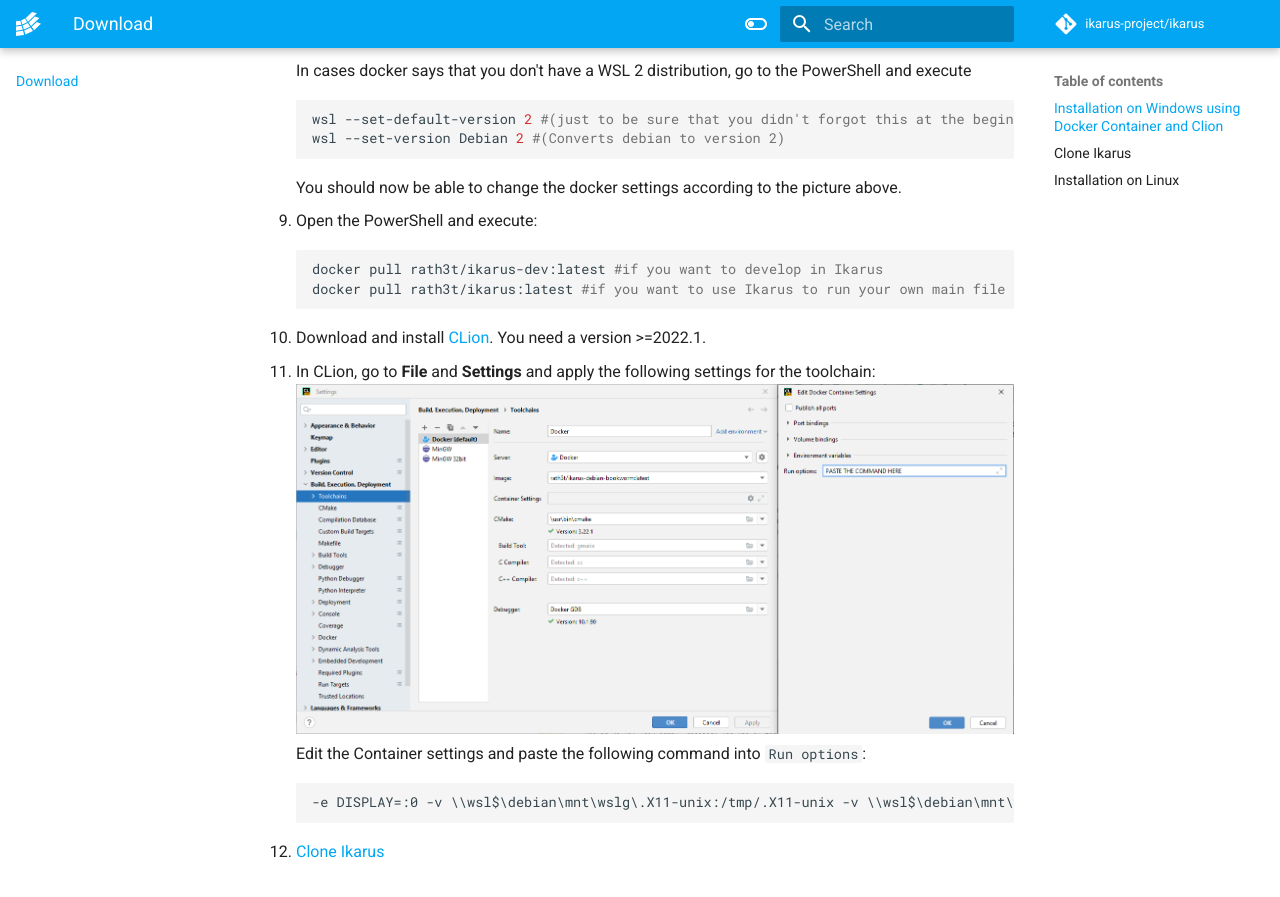
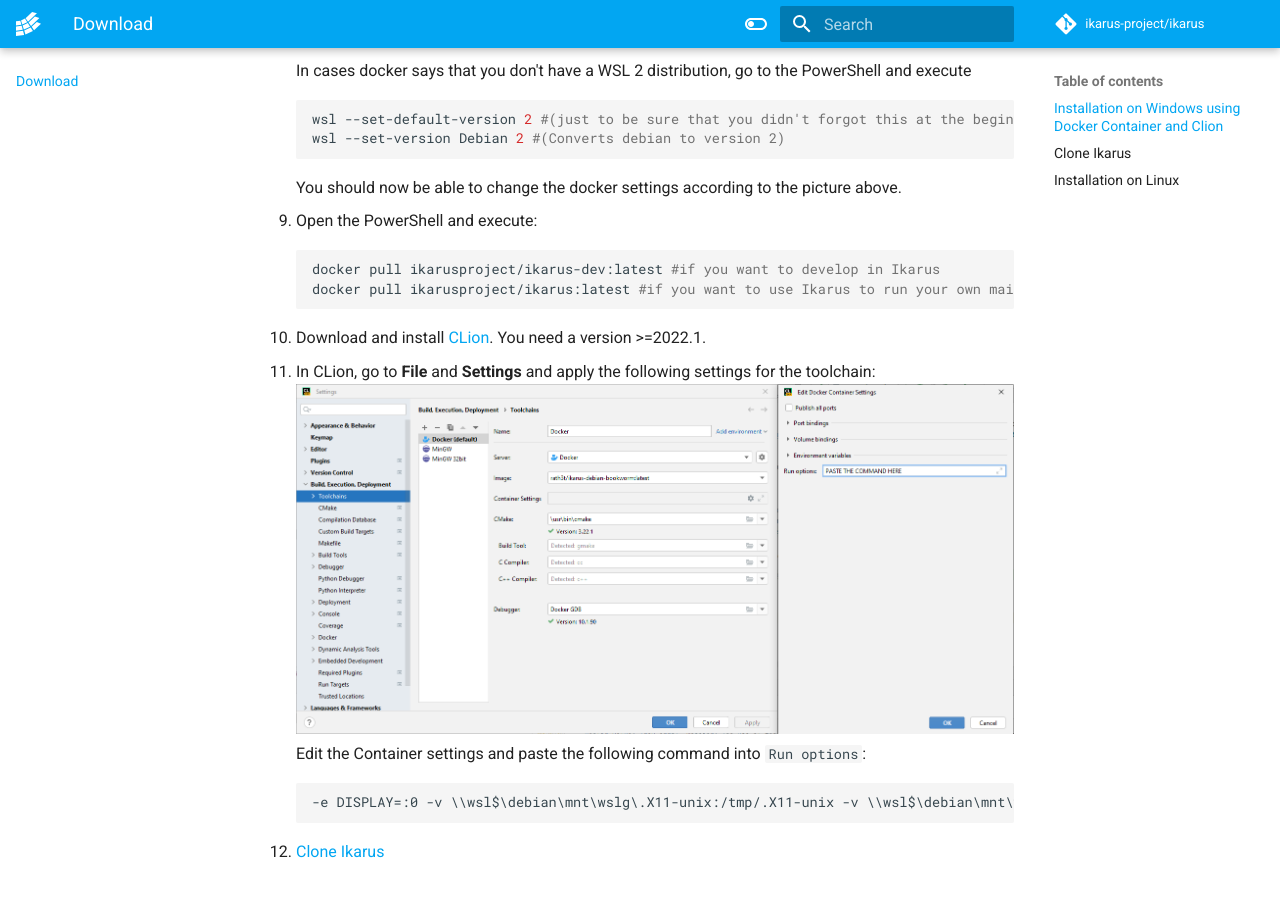
Before and after one commit to ikarus-project/ikarus, an MkDocs documentation site: the page built from docs/website/download.md, in a window 1280 px wide and 900 px high, scrolled down 1708 px. Shown: the top 897 px of the window. Built offline with MkDocs 1.6.1 and Material for MkDocs 9.7.7, drawn with Linux system fonts in a browser that asks for light colours; comment, search, counter and statistics services are not loaded; the version menu is left out; some of the changed text lies outside the part shown.

Commit message:
move docker images to ibb

````diff
--- a/docs/mkdocs.yml
+++ b/docs/mkdocs.yml
@@ -153,7 +153,7 @@
     - icon: fontawesome/brands/linkedin
       link: https://www.linkedin.com/company/uni-stuttgart-ibb
     - icon: fontawesome/brands/docker
-      link: https://hub.docker.com/repository/docker/rath3t/ikarus
+      link: https://hub.docker.com/repository/docker/ikarusproject/ikarus
     - icon: fontawesome/brands/gitter
       link: https://gitter.im/ikarus-project/community
 
--- a/docs/website/download.md
+++ b/docs/website/download.md
@@ -54,8 +54,8 @@
 
 9. Open the PowerShell and execute:
 ```sh
-docker pull rath3t/ikarus-dev:latest #if you want to develop in Ikarus
-docker pull rath3t/ikarus:latest #if you want to use Ikarus to run your own main file as in https://github.com/ikarus-project/ikarus-examples
+docker pull ikarusproject/ikarus-dev:latest #if you want to develop in Ikarus
+docker pull ikarusproject/ikarus:latest #if you want to use Ikarus to run your own main file as in https://github.com/ikarus-project/ikarus-examples
 ```
 6. Download and install [CLion](https://www.jetbrains.com/clion). You need a version >=2022.1.
 7. In CLion, go to **File** and **Settings** and apply the following settings for the toolchain:
@@ -80,10 +80,10 @@
 ## Installation on Linux
 1. If you have docker available, simply pull the container with Ikarus installed to start developing.
 ```sh
-docker pull rath3t/ikarus:latest
+docker pull ikarusproject/ikarus:latest
 ```
 2. Log in to the container via
 ```sh
-docker container run -it --entrypoint /bin/bash  rath3t/ikarus:latest
+docker container run -it --entrypoint /bin/bash  ikarusproject/ikarus:latest
 ```
 3. Instead of point 2, one can now also follow the documentation above if Clion on Linux is preferred.
````
Also changed, not shown: 5 other files.
